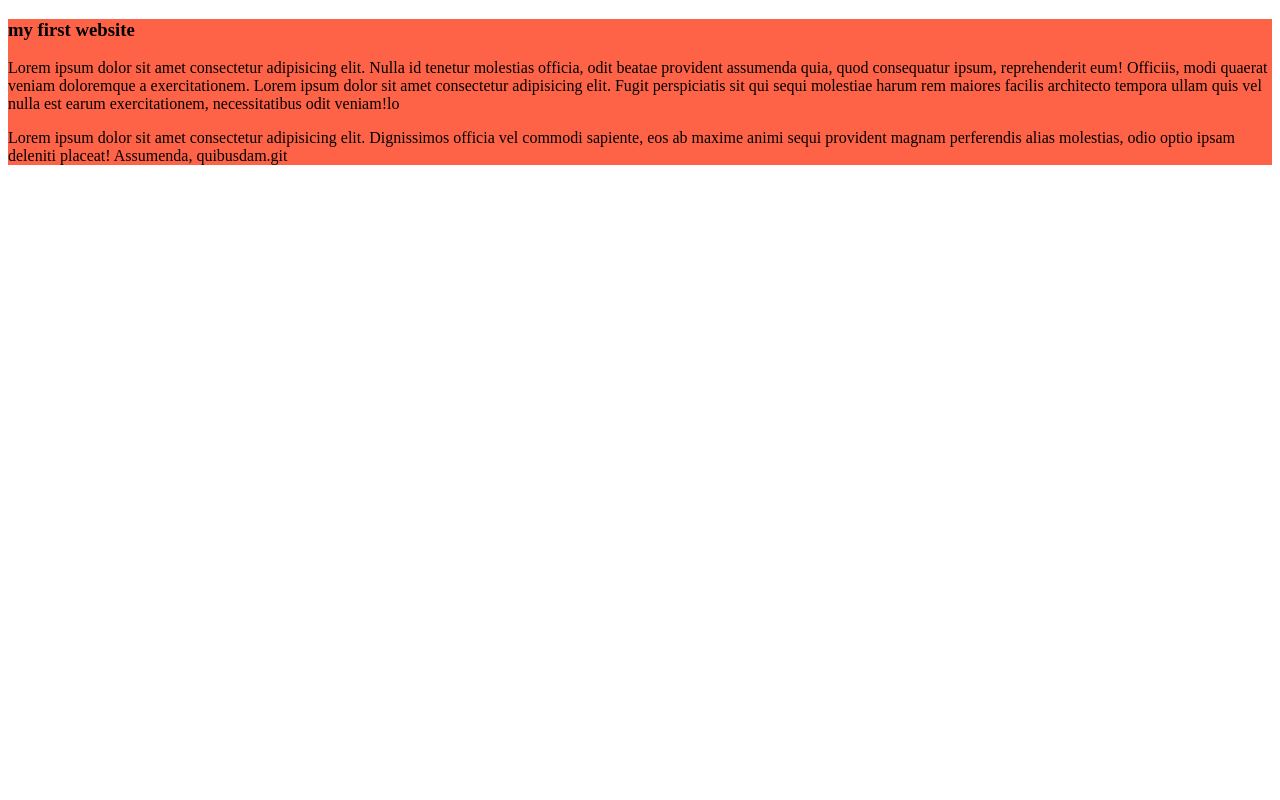
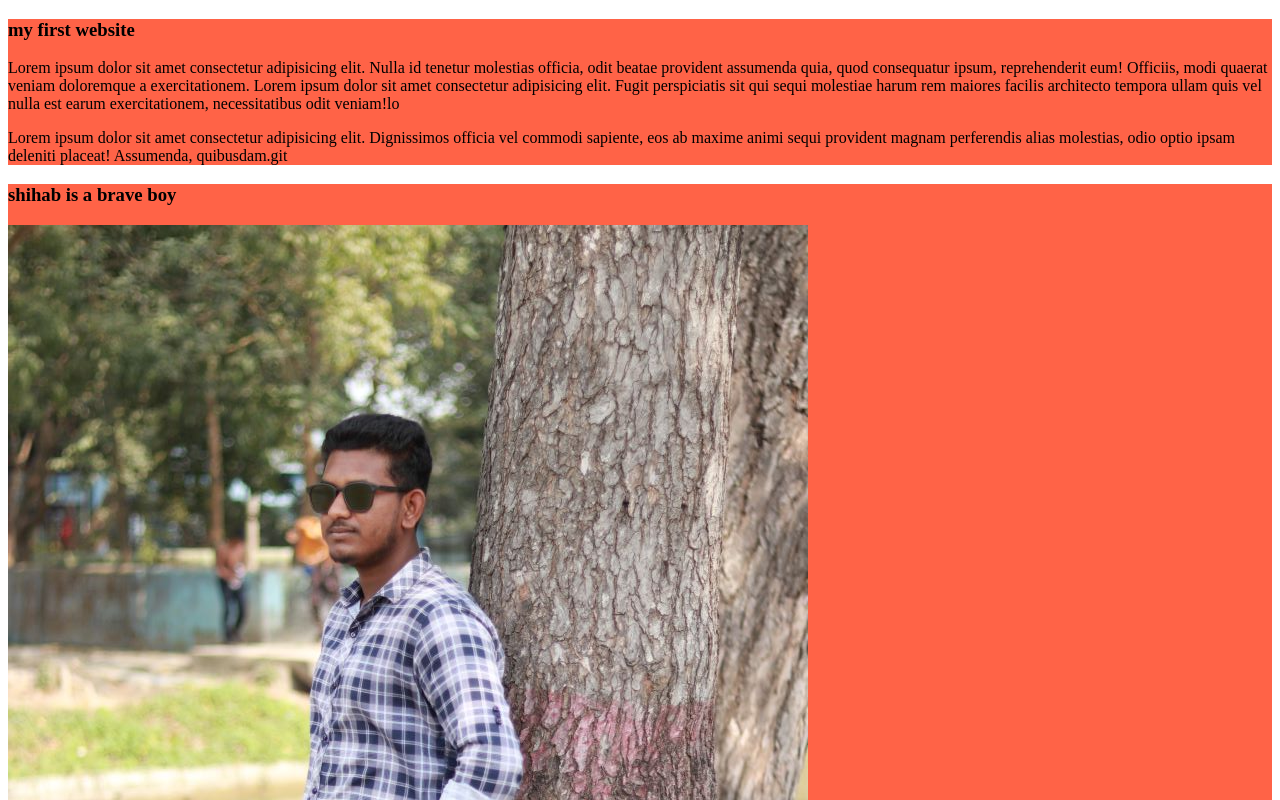
Before and after one commit to hasansweb/my-first-github-report, a plain HTML site: page index.html in a window 1280 px wide. Shown: the top 800 px of the page. Drawn offline with Linux system fonts and the light colour scheme.

Commit message:
my picture

```diff
--- a/index.html
+++ b/index.html
@@ -12,6 +12,9 @@
     <P>Lorem ipsum dolor sit amet consectetur adipisicing elit. Nulla id tenetur molestias officia, odit beatae provident assumenda quia, quod consequatur ipsum, reprehenderit eum! Officiis, modi quaerat veniam doloremque a exercitationem.
 Lorem ipsum dolor sit amet consectetur adipisicing elit. Fugit perspiciatis sit qui sequi molestiae harum rem maiores facilis architecto tempora ullam quis vel nulla est earum exercitationem, necessitatibus odit veniam!lo
 </P>  Lorem ipsum dolor sit amet consectetur adipisicing elit. Dignissimos officia vel commodi sapiente, eos ab maxime animi sequi provident magnam perferendis alias molestias, odio optio ipsam deleniti placeat! Assumenda, quibusdam.git
+  </div>  <div>
+    <h3>shihab is a brave boy</h3>
+    <img src="images/shihab.jpg">
   </div>
 </body>
 </html>
--- a/styles/blog.css
+++ b/styles/blog.css
@@ -1,3 +1,3 @@
 div{
-    background-color: tomato;
+    background-color: tomato;border: 10px;
 }
```
Also changed, not shown: images/shihab.jpg (added).
